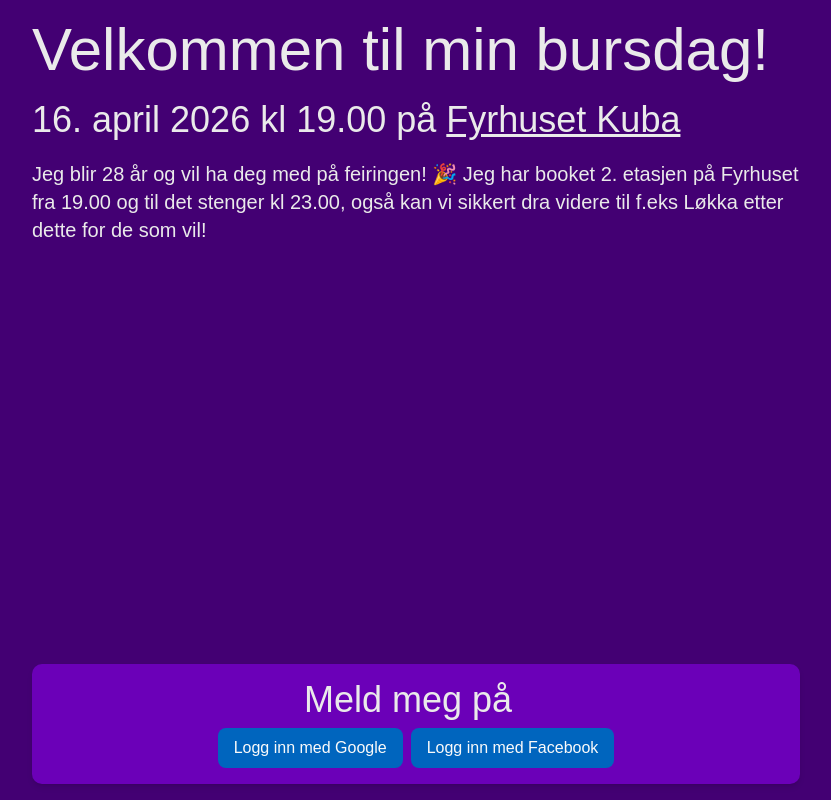
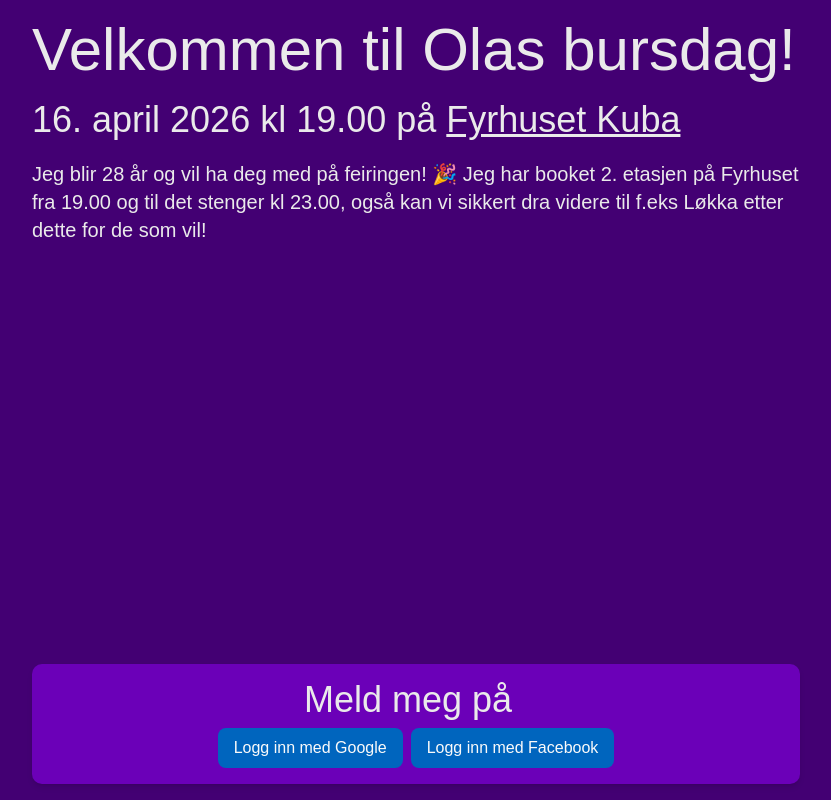
Before and after one commit to olalellingsen/bursdag, a Next.js app: page / in a window 1280 px wide. Shown: the whole page, without its empty margins (224-1055 px from the left). Built offline with nearby package versions, Linux system fonts and the light colour scheme; no server answers; a web font is replaced by a local one.

Commit message:
small fix

```diff
--- a/app/page.tsx
+++ b/app/page.tsx
@@ -27,7 +27,7 @@ export default function Home() {
   return (
     <main className="max-w-3xl mx-auto space-y-8">
       <section className="space-y-5">
-        <h1>Velkommen til min bursdag!</h1>
+        <h1>Velkommen til Olas bursdag!</h1>
         <h2>
           16. april 2026 kl 19.00 på{" "}
           <Link
--- a/app/profile/page.tsx
+++ b/app/profil/page.tsx
@@ -46,7 +46,7 @@ export default function ProfilePage() {
   return (
     <main className="max-w-3xl mx-auto space-y-6">
       <section className="space-y-2">
-        <h1>Min profil</h1>
+        <h1>Profil</h1>
         <Link href="/" className="underline">
           Tilbake til forsiden
         </Link>
```
